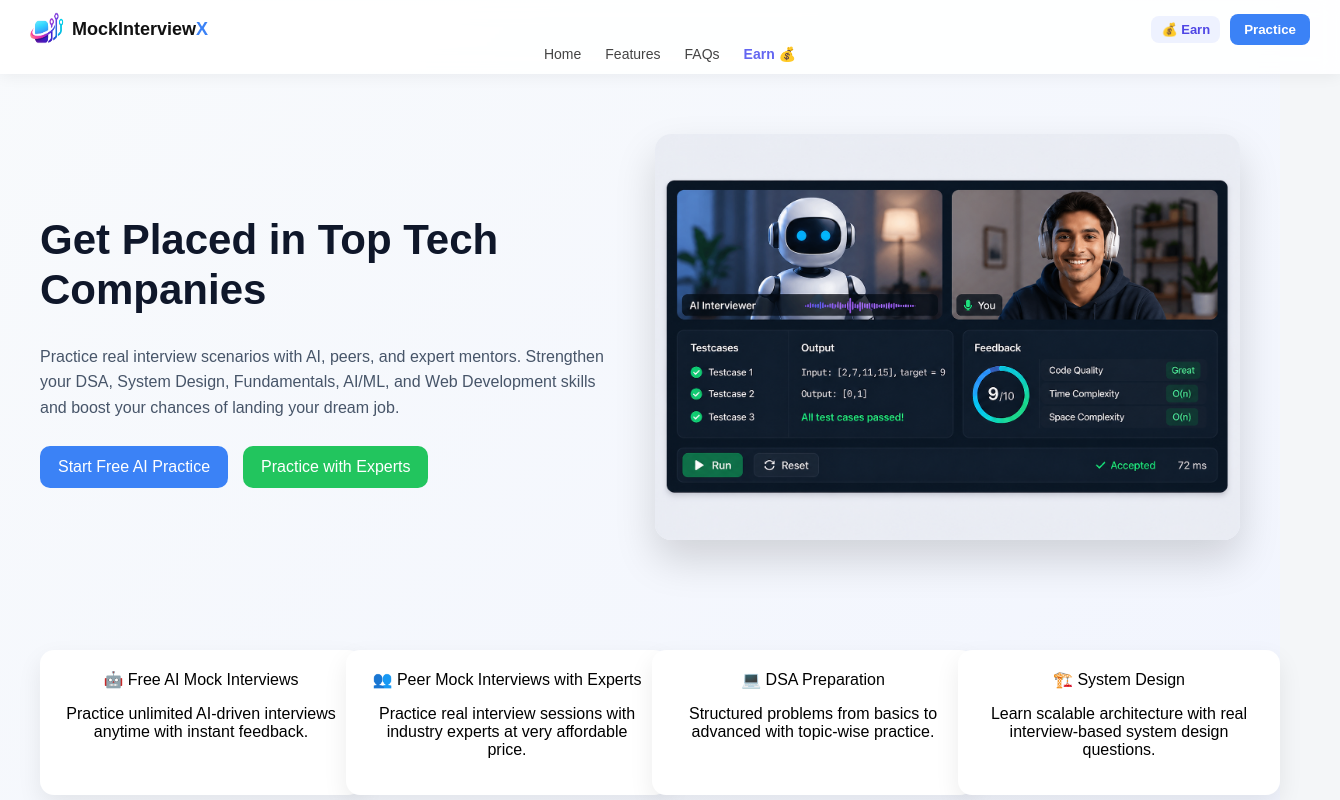
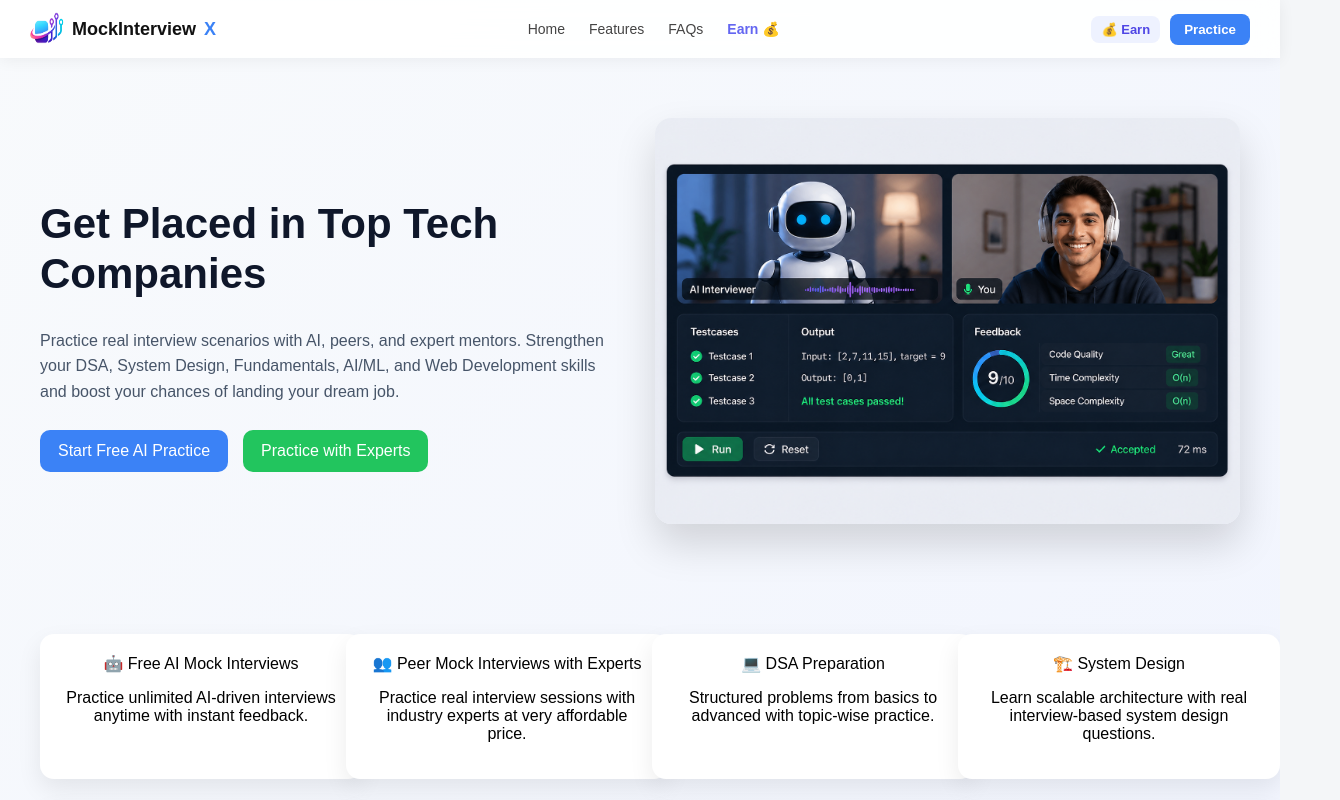
Before and after one commit to MuskanMehta-2006/MockInterviewX_frontend, a React (Create React App) app: page / in a window 1280 px wide. Shown: the top 800 px of the page, 1340 px wide, since content can reach past the window. Built offline with nearby package versions, Linux system fonts and the light colour scheme.

Commit message:
ui changes

```diff
--- a/src/pages/LandingPage.jsx
+++ b/src/pages/LandingPage.jsx
@@ -62,25 +62,14 @@ function LandingPage() {
   {/* NAVBAR */}
 <div style={styles.navbar}>
 
-  {/* TOP ROW (logo + buttons) */}
-  <div
-    style={{
-      display: "flex",
-      justifyContent: "space-between",
-      alignItems: "center",
-      width: "100%",
-    }}
-  >
-
   {/* LEFT - LOGO */}
-    <div style={{ display: "flex", alignItems: "center" }}>
+  <div style={{ display: "flex", alignItems: "center", gap: "8px" }}>
     <img
       src="/icon-website.png"
       alt="logo"
-        style={{ width: "34px", height: "34px", marginRight: "8px" }}
+      style={{ width: "34px", height: "34px" }}
     />
 
-      <div style={{ display: "flex", alignItems: "center" }}>
     <span style={{ color: "#111", fontWeight: "800", fontSize: "18px" }}>
       MockInterview
     </span>
@@ -89,30 +78,9 @@ function LandingPage() {
       X
     </span>
   </div>
-    </div>
 
-    {/* RIGHT BUTTONS */}
-    <div style={styles.navRight}>
-      <div
-        style={styles.earnBtn}
-        onClick={() => {
-          handleRoleSelect("INTERVIEWER");
-          navigate("/login");
-        }}
-      >
-        💰 Earn
-      </div>
-
-      <button
-        style={styles.practiceBtn}
-        onClick={() => handleRoleSelect("INTERVIEWEE")}
-      >
-        Practice
-      </button>
-    </div>
-  </div>
-
-  {/* CENTER LINKS (separate row for mobile) */}
+  {/* CENTER LINKS (desktop only) */}
+  {!isMobile && (
     <div style={styles.navLinks}>
       <span onClick={() => window.scrollTo({ top: 0, behavior: "smooth" })}>
         Home
@@ -137,6 +105,56 @@ function LandingPage() {
         Earn 💰
       </span>
     </div>
+  )}
+
+  {/* RIGHT BUTTONS */}
+  <div style={styles.navRight}>
+    <div
+      style={styles.earnBtn}
+      onClick={() => {
+        handleRoleSelect("INTERVIEWER");
+        navigate("/login");
+      }}
+    >
+      💰 Earn
+    </div>
+
+    <button
+      style={styles.practiceBtn}
+      onClick={() => handleRoleSelect("INTERVIEWEE")}
+    >
+      Practice
+    </button>
+  </div>
+
+  {/* MOBILE LINKS (second row) */}
+  {isMobile && (
+    <div style={styles.navLinks}>
+      <span onClick={() => window.scrollTo({ top: 0, behavior: "smooth" })}>
+        Home
+      </span>
+
+      <span onClick={() => handleScroll(featuresRef)}>
+        Features
+      </span>
+
+      <span onClick={() => handleScroll(faqRef)}>
+        FAQs
+      </span>
+
+      <span
+        style={{ color: "#6366f1", fontWeight: "600" }}
+        onClick={() => {
+          document.getElementById("hero-section")?.scrollIntoView({
+            behavior: "smooth",
+          });
+        }}
+      >
+        Earn 💰
+      </span>
+    </div>
+  )}
+
 
 </div>
 {/* HERO SECTION */}
@@ -319,10 +337,10 @@ practiceBtn: {
   position: "sticky",
   top: 0,
   zIndex: 1000,
-   width: "100%",
   display: "flex",
-  flexDirection: "column", // 🔥 important
-  alignItems: "center",
+  flexDirection: isMobile ? "column" : "row", // ✅ FIX
+  justifyContent: "space-between",
+  alignItems: isMobile ? "center" : "center",
   padding: isMobile ? "10px 16px" : "12px 30px",
   background: "rgba(255,255,255,0.9)",
   backdropFilter: "blur(10px)",
```
Lines whose indentation alone changed are shown as unchanged.
